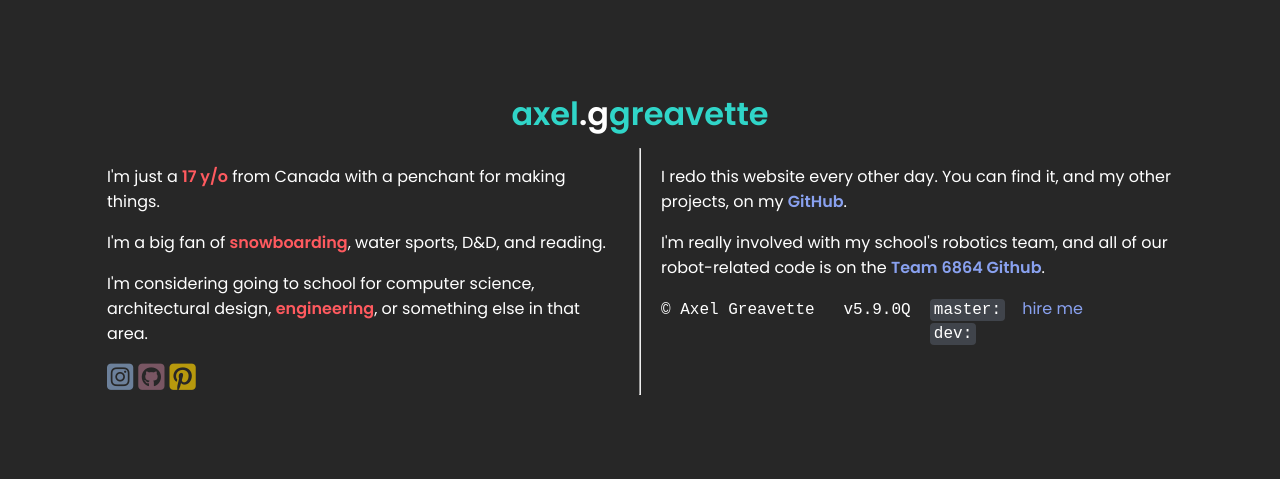
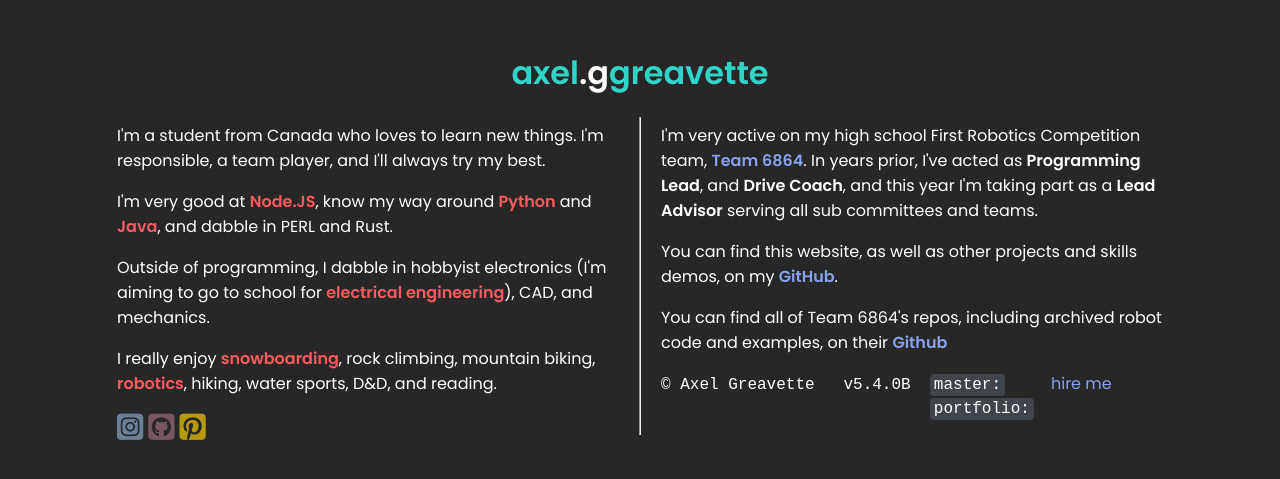
Before and after one commit to greavettey/axel.gg, a plain HTML site: page index.html in a window 1280 px wide. Shown: the part 153-632 px from the top of the page. Drawn offline with Linux system fonts and the light colour scheme; no server answers; a web font is replaced by a local one.

Commit message:
Portfolio

```diff
--- a/index.html
+++ b/index.html
@@ -18,9 +18,10 @@
                 </div>
                 <div class="row">
                     <div class="column">
-                        <p>I'm just a <strong id="emphasized">17 y/o</strong> from Canada with a penchant for making things.</p>
-                        <p>I'm a big fan of <strong id="emphasized">snowboarding</strong>, water sports, D&D, and reading.</p>
-                        <p>I'm considering going to school for computer science, architectural design, <strong id="emphasized">engineering</strong>, or something else in that area.</p>
+                        <p>I'm a student from Canada who loves to learn new things. I'm responsible, a team player, and I'll always try my best.</p>
+                        <p>I'm very good at <strong id="emphasized">Node.JS</strong>, know my way around <strong id="emphasized">Python</strong> and <strong id="emphasized">Java</strong>, and dabble in PERL and Rust.</p>
+                        <P>Outside of programming, I dabble in hobbyist electronics (I'm aiming to go to school for <strong id="emphasized">electrical engineering</strong>), CAD, and mechanics.</P>
+                        <p>I really enjoy <strong id="emphasized">snowboarding</strong>, rock climbing, mountain biking, <strong id="emphasized">robotics</strong>, hiking, water sports, D&D, and reading.</p>
                         <div id="socials">
                             <a href="https://instagram.com/axel.grvt"><i class="fab fa-instagram-square" id="social" style="color: #6C809A;"></i></a>
                             <a href="https://github.com/greavettey" id="inner"><i class="fab fa-github-square" id="social" style="color: #795663;"></i></a>
@@ -29,10 +30,11 @@
                     </div>
                     <hr style="margin: 10px" />
                     <div class="column">
-                        <p>I redo this website every other day. You can find it, and my other projects, on my <strong><a id="emphasized" href="https://github.com/axelgrvt">GitHub</a></strong>.</p>
-                        <p>I'm really involved with my school's robotics team, and all of our robot-related code is on the <strong><a id="emphasized" href="https://github.com/gryphtech-robotics">Team 6864 Github</a></strong>.</p>
+                        <p>I'm very active on my high school First Robotics Competition team, <strong><a id="emphasized" href="https://team6864.org">Team 6864</a></strong>. In years prior, I've acted as <strong>Programming Lead</strong>, and <strong>Drive Coach</strong>, and this year I'm taking part as a <strong>Lead Advisor</strong> serving all sub committees and teams.</p>
+                        <p>You can find this website, as well as other projects and skills demos, on my <strong><a id="emphasized" href="https://github.com/axelgrvt">GitHub</a></strong>.</p>
+                        <p>You can find all of Team 6864's repos, including archived robot code and examples, on their <strong><a id="emphasized"href="https://github.com/gryphtech-robotics">Github</a></strong></p>
                         <div id="info">
-                            <p>&copy; Axel Greavette&nbsp;&nbsp;&nbsp;v5.9.0Q&nbsp;&nbsp;<div id="sha-container"><div class="sha" id="sha-master">master: </div><div class="sha" id="sha-dev">dev: </div></div>&nbsp;&nbsp;&nbsp;&nbsp;<a id="emphasized" href="mailto:axel@axel.gg">hire me</a></p>
+                            <p>&copy; Axel Greavette&nbsp;&nbsp;&nbsp;v5.4.0B&nbsp;&nbsp;<div id="sha-container"><div class="sha" id="sha-master">master: </div><div class="sha" id="sha-dev">portfolio: </div></div>&nbsp;&nbsp;&nbsp;&nbsp;<a id="emphasized" href="mailto:axel@axel.gg">hire me</a></p>
                         </div>
                     </div>
                 </div>
--- a/static/hidden.js
+++ b/static/hidden.js
@@ -31,7 +31,7 @@ function commit() {
 
         });
     });
-    fetch("https://api.github.com/repos/greavettey/axel.gg/commits/dev").then(res => {
+    fetch("https://api.github.com/repos/greavettey/axel.gg/commits/portfolio").then(res => {
         res.json().then(r => {
             if(r.message) {
                 document.querySelector("#sha-dev").innerHTML += "000000"
--- a/static/style.css
+++ b/static/style.css
@@ -26,7 +26,7 @@ body,html {
     flex: 50%;
     vertical-align: center;
     height: -webkit-fill-available;
-    margin: 10px;
+    margin-left: 10px;
     max-width: 40%;
 }
 
@@ -79,6 +79,10 @@ body,html {
     margin: 0%;
 }
 
+#title {
+    margin-bottom: 10px;
+}
+
 #title h1 {
     margin: 0px;
 }
```
